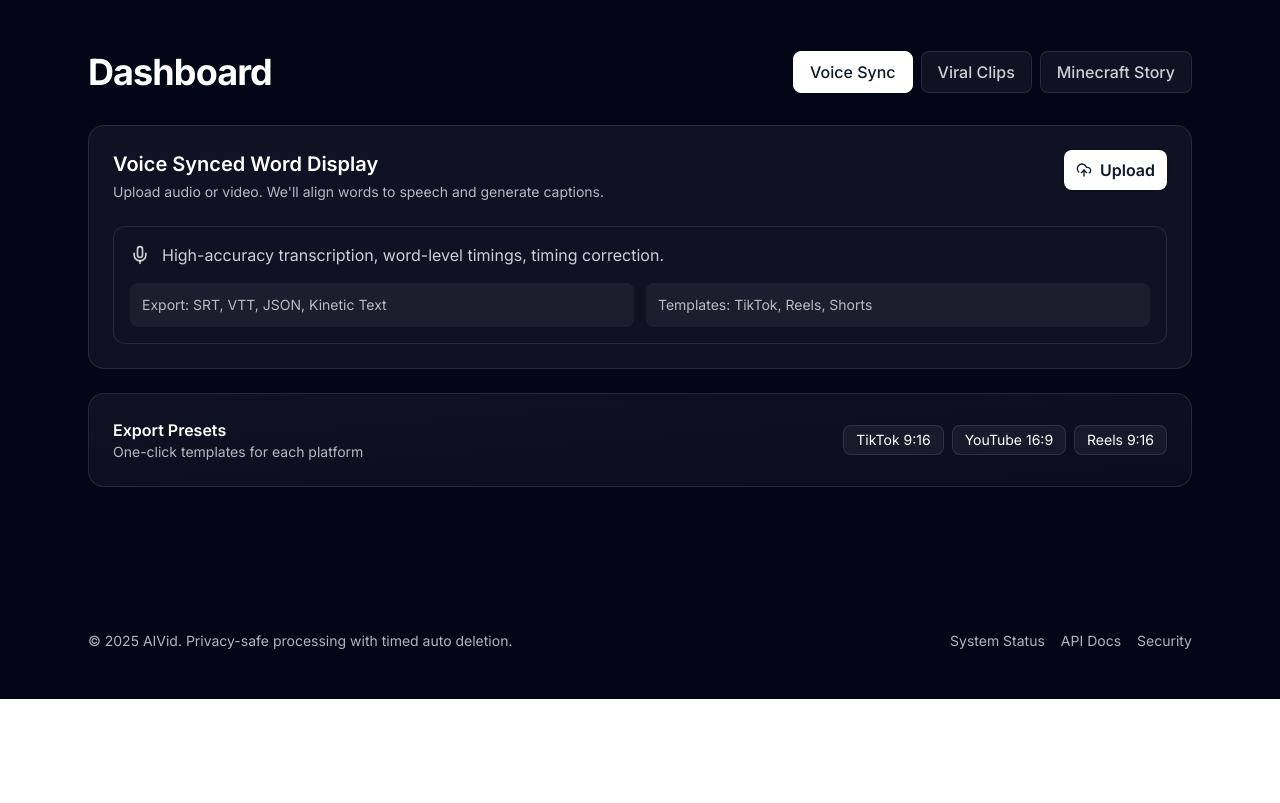
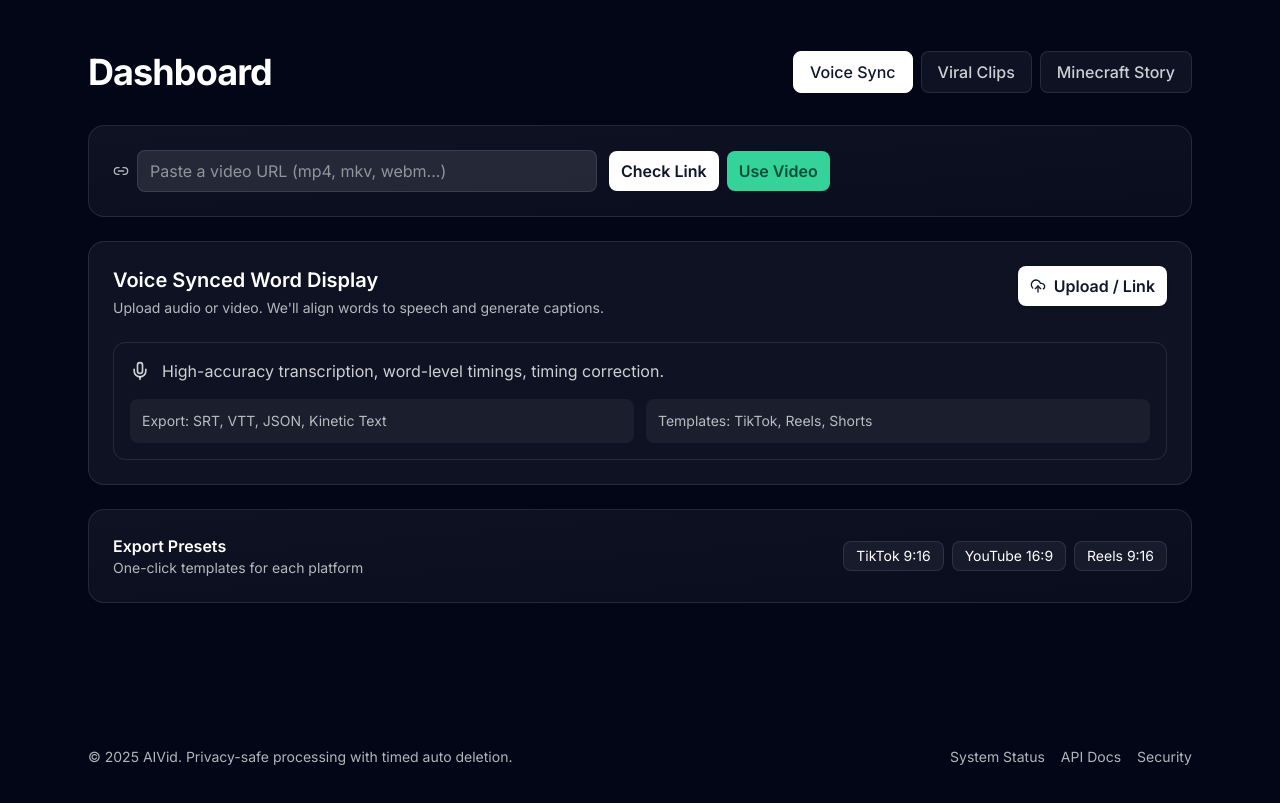
Before and after one commit to flamesuserresource4/frontend-repo_sdv0rgpj_h6d28n, a React (Vite) app: page / in a window 1280 px wide. Shown: the part 1700-2503 px from the top of the page. Before the commit the page ends 2399 px from the top, so only its background shows below. Built offline with nearby package versions, Linux system fonts and the light colour scheme; no server answers; a web font is replaced by a local one.

Commit message:
Update project prj_sdv0rgpj - 2025-11-19T15:56:34.872Z

```diff
--- a/src/components/Dashboard.jsx
+++ b/src/components/Dashboard.jsx
@@ -1,5 +1,7 @@
 import { useState } from 'react'
-import { Mic, Scissors, Gamepad2, UploadCloud, Settings, Clock } from 'lucide-react'
+import { Mic, Scissors, Gamepad2, UploadCloud, Clock, Link2, CheckCircle2, AlertTriangle } from 'lucide-react'
+
+const BACKEND = import.meta.env.VITE_BACKEND_URL || 'http://localhost:8000'
 
 function Tab({ label, active, onClick }) {
   return (
@@ -21,7 +23,7 @@ function Panel({ title, description, onUpload, children }) {
           <p className="text-white/70 text-sm mt-1">{description}</p>
         </div>
         <button onClick={onUpload} className="inline-flex items-center gap-2 rounded-lg bg-white text-slate-900 px-3 py-2 font-semibold shadow hover:shadow-md transition">
-          <UploadCloud className="w-4 h-4" /> Upload
+          <UploadCloud className="w-4 h-4" /> Upload / Link
         </button>
       </div>
       <div className="mt-6">{children}</div>
@@ -31,6 +33,43 @@ function Panel({ title, description, onUpload, children }) {
 
 export default function Dashboard() {
   const [active, setActive] = useState('voice')
+  const [videoURL, setVideoURL] = useState('')
+  const [urlStatus, setUrlStatus] = useState({ state: 'idle' }) // idle | checking | ok | error
+
+  const validateURL = async () => {
+    if (!videoURL) return
+    setUrlStatus({ state: 'checking' })
+    try {
+      const res = await fetch(`${BACKEND}/api/validate-url`, {
+        method: 'POST',
+        headers: { 'Content-Type': 'application/json' },
+        body: JSON.stringify({ url: videoURL })
+      })
+      const data = await res.json()
+      if (data.ok) {
+        setUrlStatus({ state: 'ok', details: data })
+      } else {
+        setUrlStatus({ state: 'error', details: data })
+      }
+    } catch (e) {
+      setUrlStatus({ state: 'error', details: { reason: String(e) } })
+    }
+  }
+
+  const ingestURL = async () => {
+    if (urlStatus.state !== 'ok') return validateURL()
+    try {
+      const res = await fetch(`${BACKEND}/api/ingest/url`, {
+        method: 'POST',
+        headers: { 'Content-Type': 'application/json' },
+        body: JSON.stringify({ url: videoURL })
+      })
+      const data = await res.json()
+      alert(data.video_id ? 'Ingested! Video ID: ' + data.video_id : 'Failed: ' + (data.detail || 'Unknown error'))
+    } catch (e) {
+      alert('Error: ' + String(e))
+    }
+  }
 
   return (
     <section id="dashboard" className="relative bg-slate-950 text-white py-16 md:py-24">
@@ -45,11 +84,31 @@ export default function Dashboard() {
         </div>
 
         <div className="mt-8 grid gap-6">
+          <div className="rounded-2xl border border-white/10 bg-gradient-to-br from-white/5 to-white/[0.03] p-6">
+            <div className="flex flex-col md:flex-row items-center gap-3">
+              <div className="flex items-center gap-2 w-full md:w-auto">
+                <Link2 className="w-4 h-4 text-white/70" />
+                <input value={videoURL} onChange={e=>setVideoURL(e.target.value)} placeholder="Paste a video URL (mp4, mkv, webm...)" className="w-full md:w-[460px] px-3 py-2 rounded-lg bg-white/10 border border-white/10 outline-none placeholder-white/50" />
+              </div>
+              <div className="flex gap-2 w-full md:w-auto">
+                <button onClick={validateURL} className="px-3 py-2 rounded-lg bg-white text-slate-900 font-semibold">Check Link</button>
+                <button onClick={ingestURL} className="px-3 py-2 rounded-lg bg-emerald-400 text-emerald-900 font-semibold">Use Video</button>
+              </div>
+              {urlStatus.state === 'checking' && <span className="text-white/70 text-sm">Checking...</span>}
+              {urlStatus.state === 'ok' && (
+                <span className="inline-flex items-center gap-1 text-emerald-300 text-sm"><CheckCircle2 className="w-4 h-4"/> Valid video</span>
+              )}
+              {urlStatus.state === 'error' && (
+                <span className="inline-flex items-center gap-1 text-rose-300 text-sm"><AlertTriangle className="w-4 h-4"/> {urlStatus?.details?.reason || 'Invalid URL'}</span>
+              )}
+            </div>
+          </div>
+
           {active === 'voice' && (
             <Panel
               title="Voice Synced Word Display"
               description="Upload audio or video. We'll align words to speech and generate captions."
-              onUpload={() => alert('Upload placeholder - connect API later')}
+              onUpload={() => ingestURL()}
             >
               <div className="rounded-xl border border-white/10 p-4">
                 <div className="flex items-center gap-3 text-white/80">
@@ -67,7 +126,7 @@ export default function Dashboard() {
             <Panel
               title="Viral Moment Detection"
               description="Score clips for energy, pacing, and keywords. Auto-cut the best moments."
-              onUpload={() => alert('Upload placeholder - connect API later')}
+              onUpload={() => ingestURL()}
             >
               <div className="rounded-xl border border-white/10 p-4">
                 <div className="flex items-center gap-3 text-white/80">
@@ -86,7 +145,7 @@ export default function Dashboard() {
             <Panel
               title="Minecraft Story Generation"
               description="Analyze gameplay events and turn them into a structured narrative."
-              onUpload={() => alert('Upload placeholder - connect API later')}
+              onUpload={() => ingestURL()}
             >
               <div className="rounded-xl border border-white/10 p-4">
                 <div className="flex items-center gap-3 text-white/80">
```
Also changed, not shown: 1 other file (tests, documents, lock files or other folders).
